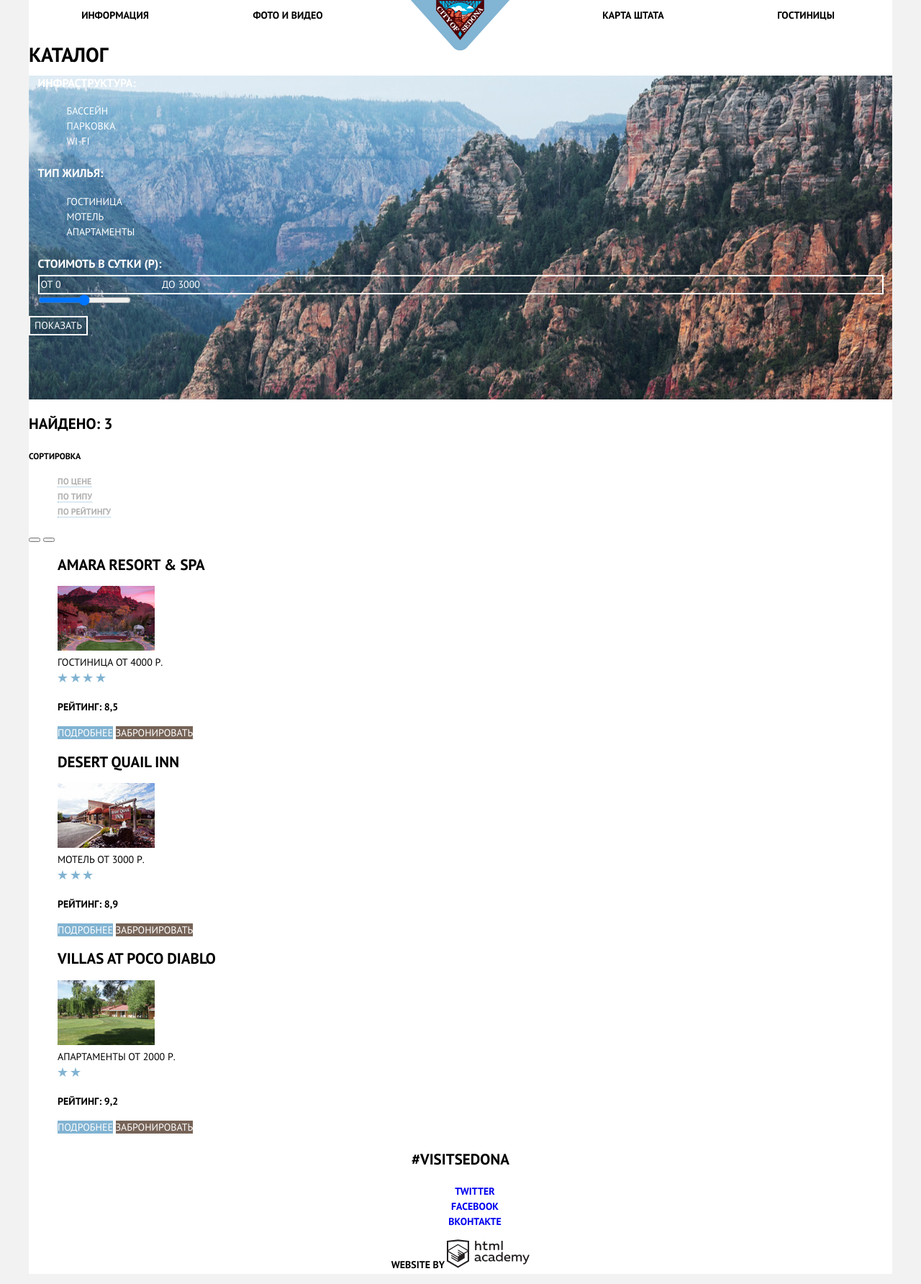
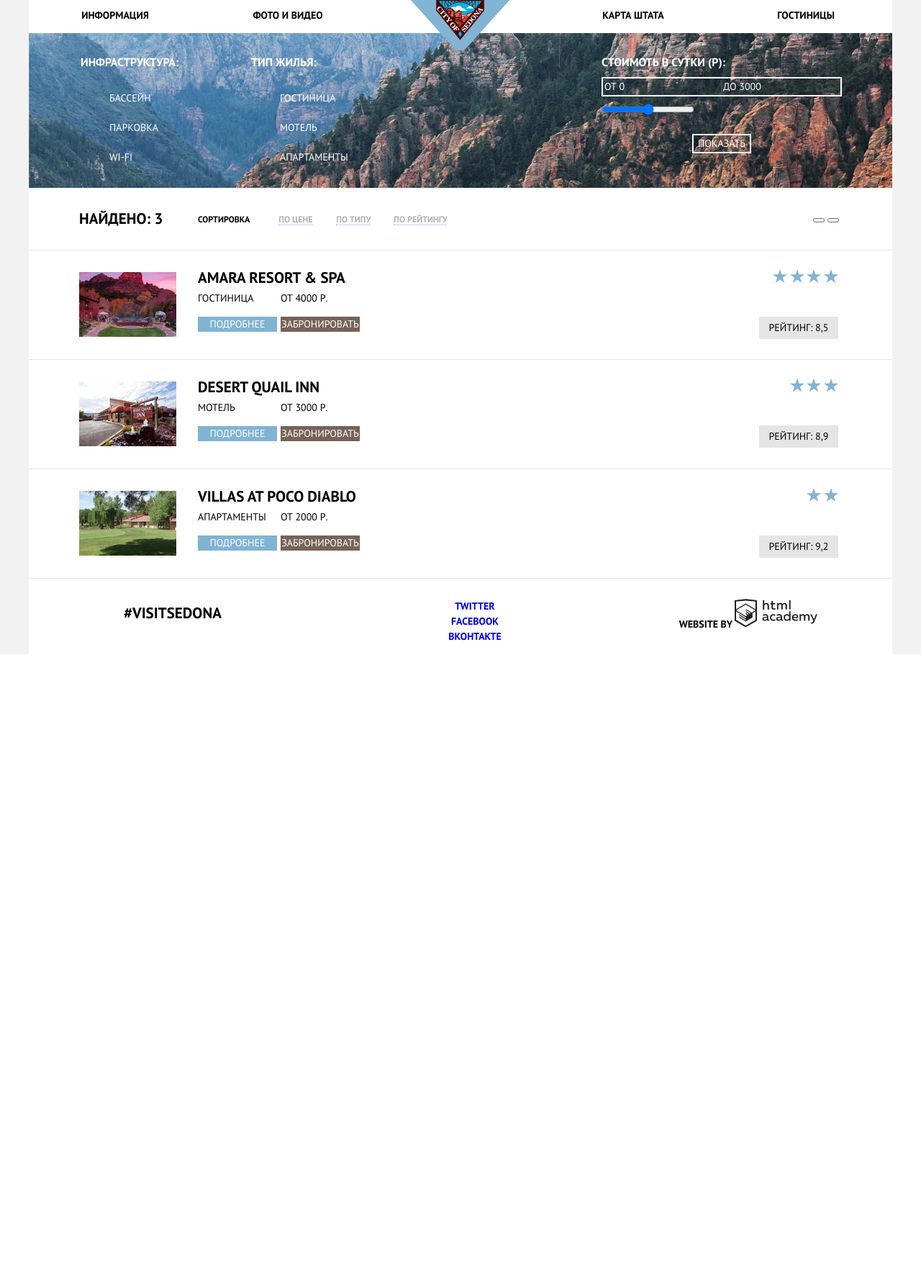
Before and after one commit to VanillaWulf/473505-sedona, a PHP site: page /catalog.html in a window 1280 px wide. Shown: the whole page at 72% size. After the commit the page ends 909 px from the top, so only its background shows below. Run offline with PHP 8.4, Linux system fonts and the light colour scheme.

Commit message:
сетки

```diff
--- a/catalog.html
+++ b/catalog.html
@@ -23,14 +23,14 @@
       </nav>
     </header>
     <main>
-      <h1 class="visualy-hidden">Каталог</h1>
-
+      <h1 class="visually-hidden">Каталог</h1>
 
       <section class="filter">
         <h2 class="visually-hidden">Фильтры для отелей</h2>
           <form class="filter-hotel" action="https://echo.htmlacademy.ru/" method="get">
+
             <fieldset>
-            <legend>Инфраструктура:</legend>
+              <legend class="filter-legend">Инфраструктура:</legend>
               <ul class="filter-list">
                 <li class="filter-option">
                   <input class="visually-hidden filter-input filter-input-checkbox" type="checkbox" name="swimming-pool" id="swimming-pool" checked>
@@ -47,7 +47,7 @@
               </ul>
             </fieldset>
           <fieldset>
-            <legend>Тип жилья:</legend>
+            <legend class="filter-legend">Тип жилья:</legend>
             <ul class="filter-list">
               <li class="filter-option">
                 <input class="visually-hidden filter-input filter-input-checkbox" type="checkbox" name="hotel" id="hotel" checked>
@@ -63,33 +63,43 @@
               </li>
             </ul>
           </fieldset>
-          <fieldset>
-            <legend>Стоимоть в сутки (Р):</legend>
+
+          <fieldset class="filter-column">
+            <legend class="filter-legend-price">Стоимоть в сутки (Р):</legend>
             <div class="price-value">
               <label for="min-price" class="visually-hidden">Минимальная цена</label>
               <input type="text" name="min-price" id="min-price" value="от 0">
               <label for="max-price" class="visually-hidden">Максимальная цена</label>
               <input type="text" name="max-price" id="max-price" value="до 3000">
             </div>
+            <div class="price-range">
             <label for="price" class="visually-hidden">Диапазон цен</label>
             <input type="range" min="0" max="4000" step="1000" id="price" name="price">
+            </div>
+            <div class="filter-button">
+            <button class="button filter-show" type="submit">Показать</button>
+        </div>
           </fieldset>
-          <button class="button filter-show" type="submit">Показать</button>
+
         </form>
       </section>
 
       <section class="catalog-sort">
         <h2 class="visually-hidden">Сортировка по каталогу</h2>
-        <p> Найдено: 3 </p>
-        <div class="sort-sum">
-          <span>Сортировка</span>
+        <div class="catalog-sort-column">
+        <span class="catalog-sort-sum"> Найдено: 3 </span>
+      </div>
+        <div class="catalog-sort-column">
+
+          <span class="catalog-sort-label">Сортировка</span>
           <ul class="catalog-sort-list">
             <li><a class="sort-list-item" href="#">По цене</a></li>
             <li><a class="sort-list-item" href="#">По типу</a></li>
             <li><a class="sort-list-item" href="#">По рейтингу</a></li>
           </ul>
+
         </div>
-        <div class="sort-image">
+        <div class="catalog-sort-column">
           <button class="button sort-down" type="button"><!--беграунд - svg img\icon-down-dir.svg--></button>
           <button class="button sort-up" type="button"><!--беграунд - svg img\icon-up-dir.svg--></button>
         </div>
@@ -98,77 +108,115 @@
       <section class="catalog">
         <ul class="catalog-list">
           <li class="catalog-item">
-            <h3><a class="catalog-item-title" href="catalog-item.html">Amara resort & spa</a></h3>
+            <div class"catalog-item-column">
+              <div class="catalog-item-image">
                 <a href="#">
                   <img src="img/hotel-1.jpg" alt="Amara resort & spa" width="135" height="90">
                 </a>
-            <div class="features-description">
-              <span>Гостиница</span>
-              <span>от 4000 р.</span>
-              <div class="rating">
-                <div class="rating-stars">
-                  <img src="img/star.svg" alt="Звезда" width="14" height="21">
-                  <img src="img/star.svg" alt="Звезда" width="14" height="21">
-                  <img src="img/star.svg" alt="Звезда" width="14" height="21">
-                  <img src="img/star.svg" alt="Звезда" width="14" height="21">
-                </div>
-                <!--сделать бэкграунд с репитом-->
-                <div class="rating-sum">
-                  <p>Рейтинг: 8,5</p>
               </div>
             </div>
+            <div class"catalog-item-column">
+              <div class="catalog-item-card">
+                <h3><a class="catalog-item-title" href="catalog-item.html">Amara resort & spa</a></h3>
+                <div class="catalog-item-card-columns">
+                  <div class="catalog-item-card-column">
+                    <span class="catalog-item-describtion">Гостиница</span>
                     <a class="button-description" href="#">Подробнее</a>
+                  </div>
+                  <div class="catalog-item-card-column">
+                    <span class="catalog-item-describtion">от 4000 р.</span>
                     <a class="button-booking" href="#">Забронировать</a>
+                  </div>
+                </div>
+              </div>
+            </div>
+            <div class"catalog-item-column">
+              <div class="catalog-item-rating">
+                <div class="catalog-item-stars">
+                  <img src="img/star.svg" alt="Звезда" width="20" height="21">
+                  <img src="img/star.svg" alt="Звезда" width="20" height="21">
+                  <img src="img/star.svg" alt="Звезда" width="20" height="21">
+                  <img src="img/star.svg" alt="Звезда" width="20" height="21">
+                </div>
+                <div class="rating-sum">
+                  <span>Рейтинг: 8,5</span>
+                </div>
+            </div>
           </div>
         </li>
 
         <li class="catalog-item">
-          <h3><a class="catalog-item-title" href="catalog-item.html">Desert Quail inn</a></h3>
+          <div class"catalog-item-column">
+            <div class="catalog-item-image">
               <a href="#">
                 <img src="img/hotel-2.jpg" alt="Desert Quail inn" width="135" height="90">
               </a>
-          <div class="features-description">
-            <span>Мотель</span>
-            <span>от 3000 р.</span>
-            <div class="rating">
-              <div class="rating-stars">
-                <img src="img/star.svg" alt="Звезда" width="14" height="21">
-                <img src="img/star.svg" alt="Звезда" width="14" height="21">
-                <img src="img/star.svg" alt="Звезда" width="14" height="21">
-              </div>
-              <!--сделать бэкграунд с репитом-->
-              <div class="rating-sum">
-                <p>Рейтинг: 8,9</p>
             </div>
           </div>
+          <div class"catalog-item-column">
+            <div class="catalog-item-card">
+              <h3><a class="catalog-item-title" href="catalog-item.html">Desert Quail inn</a></h3>
+              <div class="catalog-item-card-columns">
+                <div class="catalog-item-card-column">
+                  <span class="catalog-item-describtion">Мотель</span>
                   <a class="button-description" href="#">Подробнее</a>
+                </div>
+                <div class="catalog-item-card-column">
+                  <span class="catalog-item-describtion">от 3000 р.</span>
                   <a class="button-booking" href="#">Забронировать</a>
+                </div>
+              </div>
+            </div>
+          </div>
+          <div class"catalog-item-column">
+            <div class="catalog-item-rating">
+              <div class="catalog-item-stars">
+                <img src="img/star.svg" alt="Звезда" width="20" height="20">
+                <img src="img/star.svg" alt="Звезда" width="20" height="20">
+                <img src="img/star.svg" alt="Звезда" width="20" height="20">
+              </div>
+              <div class="rating-sum">
+                <span>Рейтинг: 8,9</span>
+              </div>
+            </div>
           </div>
         </li>
 
         <li class="catalog-item">
-          <h3><a class="catalog-item-title" href="catalog-item.html">Villas at poco diablo</a></h3>
+          <div class"catalog-item-column">
+            <div class="catalog-item-image">
               <a href="#">
                 <img src="img/hotel-3.jpg" alt="Villas at poco diablo" width="135" height="90">
               </a>
-          <div class="features-description">
-            <span>Апартаменты</span>
-            <span>от 2000 р.</span>
-            <div class="rating">
-              <div class="rating-stars">
-                <img src="img/star.svg" alt="Звезда" width="14" height="21">
-                <img src="img/star.svg" alt="Звезда" width="14" height="21">
-              </div>
-              <!--сделать бэкграунд с репитом-->
-              <div class="rating-sum">
-                <p>Рейтинг: 9,2</p>
             </div>
           </div>
+          <div class"catalog-item-column">
+            <div class="catalog-item-card">
+              <h3><a class="catalog-item-title" href="catalog-item.html">Villas at poco diablo</a></h3>
+              <div class="catalog-item-card-columns">
+                <div class="catalog-item-card-column">
+                  <span class="catalog-item-describtion">Апартаменты</span>
                   <a class="button-description" href="#">Подробнее</a>
+                </div>
+                <div class="catalog-item-card-column">
+                  <span class="catalog-item-describtion">от 2000 р.</span>
                   <a class="button-booking" href="#">Забронировать</a>
                 </div>
+              </div>
+            </div>
+          </div>
+          <div class"catalog-item-column">
+            <div class="catalog-item-rating">
+              <div class="catalog-item-stars">
+                <img src="img/star.svg" alt="Звезда" width="20" height="21">
+                <img src="img/star.svg" alt="Звезда" width="20" height="21">
+              </div>
+              <div class="rating-sum">
+                <span>Рейтинг: 9,2</span>
+              </div>
+            </div>
+          </div>
         </li>
-
       </ul>
     </section>
 </main>
--- a/css/style.css
+++ b/css/style.css
@@ -30,7 +30,7 @@ body{
   background-image: url('../img/background-photo.jpg');
   background-color: rgb(129,179,210);
   width: 1200px;
-  height: 450px;
+  height: 215px;
   background-position: center;
   background-repeat:no-repeat;
   /*сделать обрезку фона и blur*/
@@ -51,9 +51,11 @@ body{
 }
 
 .modal-find-header{
-  font-size: 36px;
+  font-size: 30px;
   line-height: 36px;
   text-align: center;
+  padding: 0px;
+  margin-bottom: 25px;
 }
 
 .headers p{
@@ -116,12 +118,11 @@ a{
   color: rgb(255,255,255);
   width: 400px;
   padding-top: 25px;
-  padding-bottom: 40px;
+  padding-bottom: 35px;
 }
 
 .feature-two{
   background-color: rgb(238,238,238);
-  /*padding-bottom: 65px;*/
 }
 
 .modal-find-title p{
@@ -173,6 +174,7 @@ a{
 .person-input{
   background-color: rgb(238,238,238);
   border: none;
+
 }
 
 .modal-find-start{
@@ -200,8 +202,9 @@ a{
 .map{
   background-image: url('../img/map.jpg');
   width: 1200px;
-  height: 593px;
+  height: 470px;
   background-repeat: no-repeat;
+  margin-bottom: 25px;
 }
 
 .tag{
@@ -283,15 +286,17 @@ legend{
   color: rgb(0,0,0);
 }
 
-.catalog-sort p{
+.catalog-sort-label,
+.sort-list-item{
+  font-size: 12px;
+  line-height: 18px;
+}
+
+.catalog-sort-sum{
   font-size: 21px;
   line-height: 26px;
 }
 
-.catalog-sort span{
-  font-size: 12px;
-  line-height: 18px;
-}
 
 .catalog-sort-list,
 .catalog-list{
@@ -304,6 +309,7 @@ legend{
   text-decoration: none;
   border-bottom: 1px dotted rgb(129,179,210);
   color: rgb(177,177,177);
+  vertical-align: top;
 }
 
 .sort-list-item:focus{
@@ -334,11 +340,13 @@ legend{
   color: rgb(0,0,0,0.3);
 }
 
-.features-description span{
+.catalog-item-describtion{
   font-weight: 400;
+  margin-bottom: 15px;
 }
 
-.features-description a{
+.button-description,
+.button-booking{
   font-weight: 400;
   color: rgb(255,255,255);
   text-align: center;
@@ -384,7 +392,7 @@ legend{
 html,
 body{
   min-width: 1200px;
-  min-height: 1750px;
+  min-height: 250px;
 }
 
 .main-header{
@@ -392,8 +400,6 @@ body{
   height: 30px;
   padding-top: 8px;
   padding-bottom: 8px;
-/*  padding-left: 70px;
-  padding-right: 70px;*/
 }
 
 .main-header-logo{
@@ -402,17 +408,16 @@ body{
   top: 0;
   transform: translateX(-50%);
   left: 50%;
-
   }
 
 .site-navigation {
   list-style: none;
   display: flex;
+  flex-wrap: wrap;
   padding: 0px;
   margin: 0;
   text-align: center;
   vertical-align: center;
-
 }
 
 .site-navigation-item{
@@ -433,6 +438,10 @@ body{
   margin-bottom: 60px;
 }
 
+.main-image-text{
+  margin: auto;
+}
+
 .header{
   margin-bottom: 30px;
 }
@@ -447,9 +456,7 @@ body{
 
 .first-part-city{
   display: flex;
-  /*margin-bottom: 60px;*/
 }
-
 
 .first-part-image-city{
   width: 800px;
@@ -462,11 +469,11 @@ body{
 }
 
 .feature-name{
-  margin-bottom: 30px;
+  margin-bottom: 25px;
 }
 
 .feature-content{
-  margin-bottom: 20px;
+  margin-bottom: 25px;
 }
 
 .feature-list{
@@ -477,22 +484,223 @@ body{
 
 .fearutes-items{
   width: 400px;
+  padding-top: 20px;
+  padding-bottom: 40px;
 }
 
-.fearutes-items{
-  padding: 50px;
+.fearutes-items-ico{
+  text-align: center;
+  width: 400px;
+  padding-top: 60px;
+  padding-bottom: 55px;
 }
 
 .first-part-mountain{
   display: flex;
   margin-bottom: 0px;
-
 }
 
-.fearutes-ico{
+.modal-find-title{
+  padding-top: 30px;
+  text-align: center;
+}
+
+.modal-find-content{
+  margin-bottom: 25px;
+}
+
+.main-footer{
+  display: flex;
+}
+
+.tag{
+  width:400px;
+}
+
+.social{
+  width: 400px;
+}
+
+.copyrights{
+  width: 400px;
+}
+
+.filter-hotel{
+  display: flex;
+  padding-top: 30px;
+  padding-left: 72px;
+  padding-right: 70px;
+}
+
+.filter{
+  margin-bottom: 30px;
+}
+
+fieldset{
+  width: 240px;
+  padding: 0;
+  margin: 0;
+}
+
+.filter-column{
+  width: 320px;
+  padding-left: 250px;
+  }
+
+.price-value{
+  display: flex;
+}
+
+.filter-legend{
+  margin-bottom: 15px;
+}
+
+.filter-legend-price{
+  margin-bottom: 10px;
+}
+
+.price-value{
+  margin-bottom: 10px;
+}
+
+.price-range{
   margin-bottom: 20px;
 }
 
-.fearutes-items{
-  padding: 50px;
+.filter-button{
+  position: relative;
+  width: 100%;
 }
+
+.filter-show,
+modal-find-start{
+  cursor: pointer;
+  position: absolute;
+  transform: translateX(50%);
+  right: 50%;
+}
+
+.filter-option{
+  margin-bottom: 20px;
+}
+
+
+.catalog-sort{
+  display: flex;
+  padding-left: 70px;
+  padding-right: 70px;
+  margin-bottom: 30px;
+}
+
+.catalog-sort-list{
+  display: flex;
+  margin-bottom: 0px;
+  margin-top: 0px;
+  padding-left: 40px;
+  padding-top: 0px;
+  vertical-align: top;
+}
+
+.catalog-sort-column:nth-of-type(1){
+  width: 165px;
+}
+
+.catalog-sort-column:nth-of-type(2){
+  display: flex;
+  width: 855px;
+  vertical-align: bottom;
+  padding-top: 5px;
+}
+
+.catalog-sort-option{
+  display: flex;
+}
+
+.catalog-list{
+  display: flex;
+  flex-direction: column;
+  padding: 0;
+}
+
+.catalog-sort-list li{
+  width: 80px;
+}
+
+.catalog-item{
+  display: flex;
+  border-top: 1px solid rgb(229,229,229);
+  padding-left: 70px;
+  padding-right: 70px;
+  padding-top: 25px;
+  padding-bottom: 25px;
+}
+
+.catalog-item:last-child{
+  border-bottom: 1px solid rgb(229,229,229);
+}
+
+.catalog-item-image{
+  width: 165px;
+  padding-top:5px;
+}
+
+.catalog-item-card{
+  width: 780px;
+}
+
+.catalog-item-rating{
+  text-align: right;
+  width: 110px;
+}
+
+.catalog-item-card h3{
+  margin-top: 0;
+  margin-bottom: 5px;
+}
+
+.catalog-item-card-columns{
+  display: flex;
+  flex-direction: row;
+}
+
+.catalog-item-card-column{
+  display: flex;
+  flex-direction: column;
+  width: 110px;
+  padding-right: 5px;
+}
+
+.catalog-item-stars{
+  margin-bottom: 40px;
+}
+
+.rating-sum{
+  font-weight: 400;
+  background-color: rgb(229,229,229);
+  text-align: center;
+  padding: 5px 7px;
+}
+
+.modal-find{
+  width:570px;
+  margin: auto;
+  border: 1px solid black;
+  padding: 55px;
+  position: relative;
+  }
+
+.find-hotel-group{
+  display: flex;
+  margin-bottom: 25px;
+}
+
+.person{
+  margin-bottom:50px;
+  position: relative;
+}
+
+
+
+.date-input{
+  flex-shrink: 2;
+}
```
Also changed, not shown: index.html (+7 -7 lines). Lines whose indentation alone changed are shown as unchanged.
